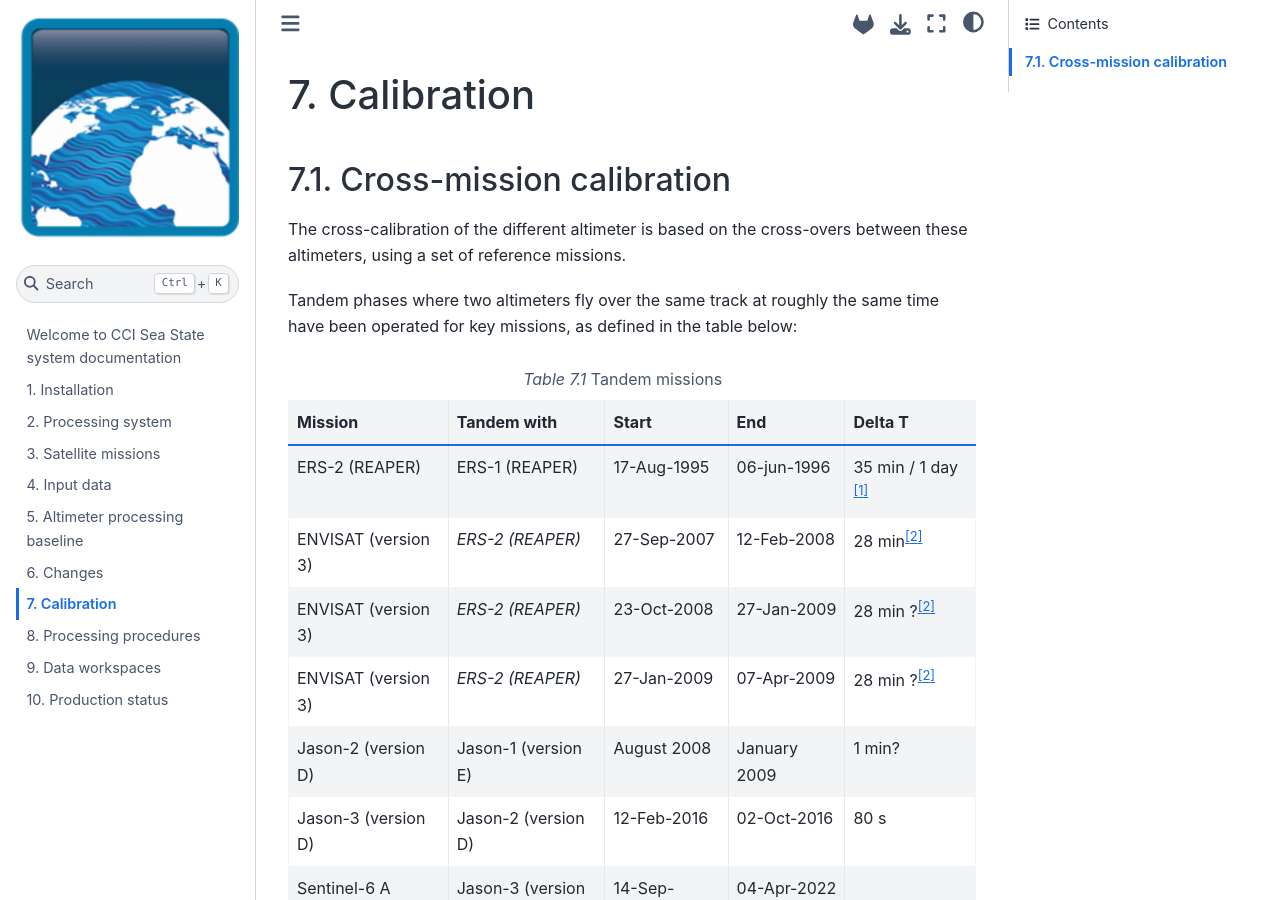
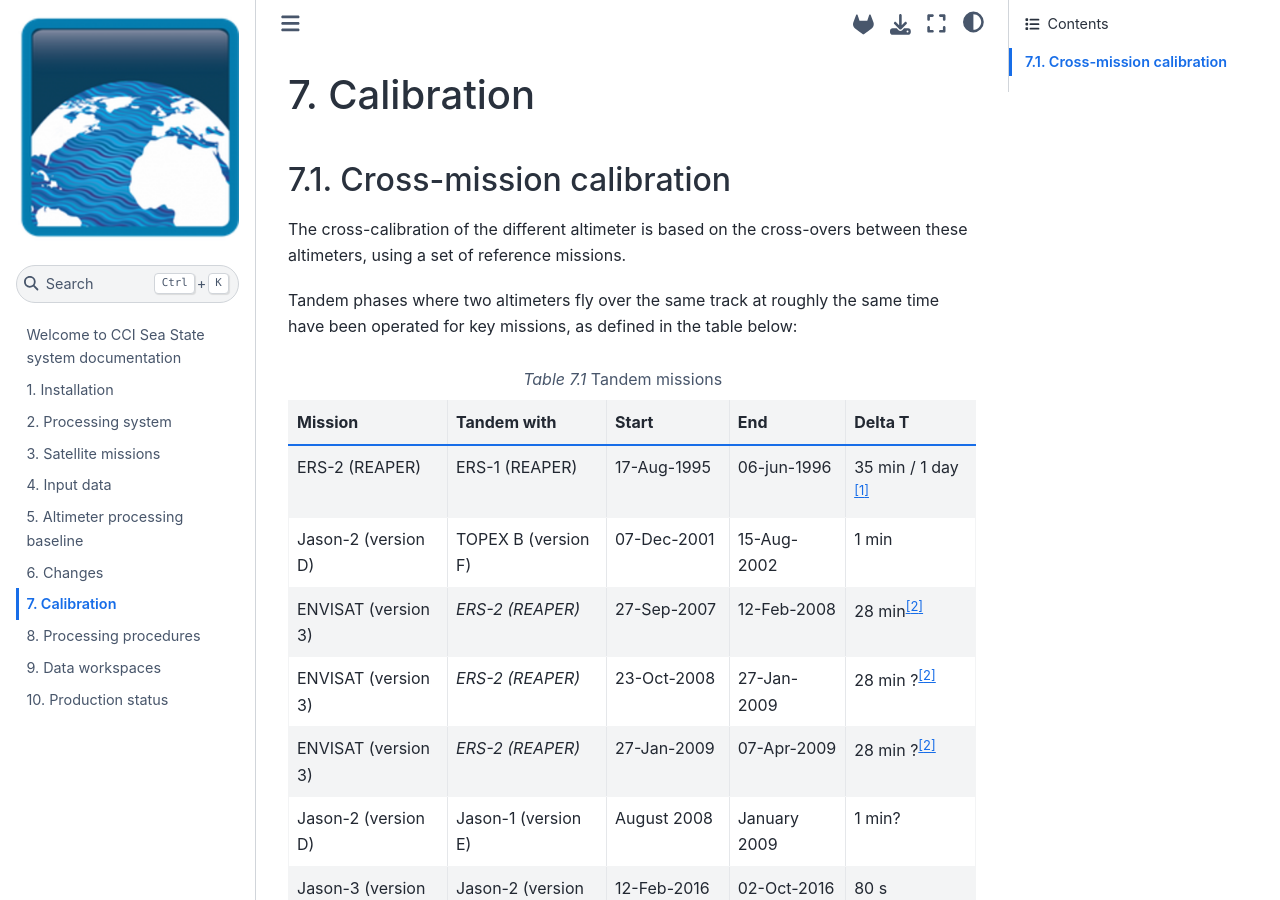
Before and after one commit to umr-lops/cci-seastate-pum, a Jupyter Book: the page built from calibration.md, in a window 1280 px wide and 900 px high. Built offline with Jupyter Book 1.0.4 settings and Sphinx 7.4.7 and the Sphinx Book theme 1.1.4, drawn with Linux system fonts in a browser that asks for light colours.

Commit message:
jason-1/topextandem phase

```diff
--- a/calibration.md
+++ b/calibration.md
@@ -24,6 +24,7 @@ time have been operated for key missions, as defined in the table below:
 | Mission | Tandem with | Start | End | Delta T |
 | ------- | ----------- | ----- | --- | ------- |
 | ERS-2 (REAPER) | ERS-1 (REAPER) | 17-Aug-1995 | 06-jun-1996 | 35 min / 1 day [^footnote1] |
+| Jason-2 (version D) | TOPEX B (version F) | 07-Dec-2001 | 15-Aug-2002 | 1 min |
 | ENVISAT (version 3) | *ERS-2 (REAPER)* | 27-Sep-2007 | 12-Feb-2008 | 28 min[^footnote3] |
 | ENVISAT (version 3) | *ERS-2 (REAPER)* | 23-Oct-2008 | 27-Jan-2009 | 28 min ?[^footnote3]|
 | ENVISAT (version 3) | *ERS-2 (REAPER)* | 27-Jan-2009 | 07-Apr-2009 | 28 min ?[^footnote3] |
```
